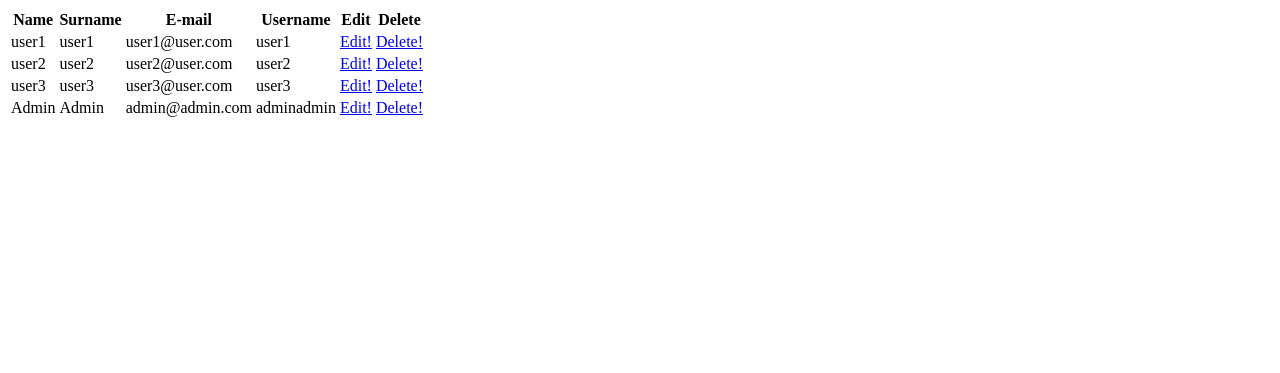
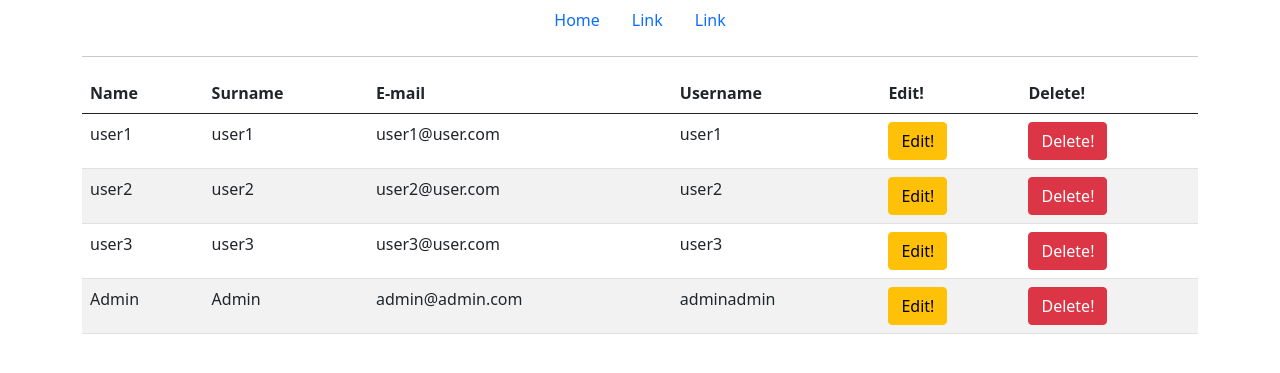
Before and after one commit to PaC1337/FlaskLogin, a Flask app: template templates/admin.html in a window 1280 px wide. Shown: the top 373 px of the page. Run offline with Flask 2, Linux system fonts and the light colour scheme; the template is opened without the code that fills it: values that come from a table or form of the project are taken from there, others are empty; data comes from the database, SQL or seed files in the repository.

Commit message:
Admin Frontend

```diff
--- a/templates/admin.html
+++ b/templates/admin.html
@@ -5,30 +5,55 @@
     <meta http-equiv="X-UA-Compatible" content="IE=edge">
     <meta name="viewport" content="width=device-width, initial-scale=1.0">
     <link rel="icon" href="{{  url_for('static', filename='img/favicon.ico') }}" type="image/x-icon">
-    <title>adminadmin</title>
-
+    <link href="https://cdn.jsdelivr.net/npm/bootstrap@5.0.2/dist/css/bootstrap.min.css" rel="stylesheet" integrity="sha384-EVSTQN3/azprG1Anm3QDgpJLIm9Nao0Yz1ztcQTwFspd3yD65VohhpuuCOmLASjC" crossorigin="anonymous">
+    <script src="https://cdn.jsdelivr.net/npm/bootstrap@5.0.2/dist/js/bootstrap.bundle.min.js" integrity="sha384-MrcW6ZMFYlzcLA8Nl+NtUVF0sA7MsXsP1UyJoMp4YLEuNSfAP+JcXn/tWtIaxVXM" crossorigin="anonymous"></script>
+    <title>Admin Users Manager</title>
 </head>
 <body>
-    <table>
+    <div class="container">
+        <!-- Add links to pages we want  -->
+
+        <ul class="nav justify-content-center">
+
+            <li class="nav-item">
+              <a class="nav-link active" aria-current="page" href="#">Home</a>
+            </li>
+            <li class="nav-item">
+              <a class="nav-link" href="#">Link</a>
+            </li>
+            <li class="nav-item">
+              <a class="nav-link" href="#">Link</a>
+            </li>
+        </ul>
+        <hr>
+        <!--##########################################-->
+        <table class="table table-striped">
+            <thead>
               <tr>
-            <th>Name</th>
-            <th>Surname</th>
-            <th>E-mail</th>
-            <th>Username</th>
-            <th>Edit</th>
-            <th>Delete</th>
+                <th scope="col">Name</th>
+                <th scope="col">Surname</th>
+                <th scope="col">E-mail</th>
+                <th scope="col">Username</th>
+                <th scope="col">Edit!</th>
+                <th scope="col">Delete!</th>
               </tr>
+            </thead>
+
+            <tbody>
+                <tr>
                     {% for user in users %}
                 <tr>
                     <td> {{ user.name }}</td>
                     <td> {{ user.surname }}</td>
                     <td> {{ user.email }}</td>
                     <td> {{ user.username }}</td>
-            <td><a href="/edit/{{ user.id }}">Edit!</a></td>
-            <td><a href="/delete/{{ user.id }}">Delete!</a></td>
+                    <td><a href="/edit/{{ user.id }}" class="btn btn-warning ">Edit!</a></td>
+                    <td><a href="/delete/{{ user.id }}" class="btn btn-danger ">Delete!</a></td>
                 </tr>
                     {% endfor %}
+                </tr>
+            </tbody>
         </table>
-
+    </div>
 </body>
 </html>
```
Lines whose indentation alone changed are shown as unchanged.
